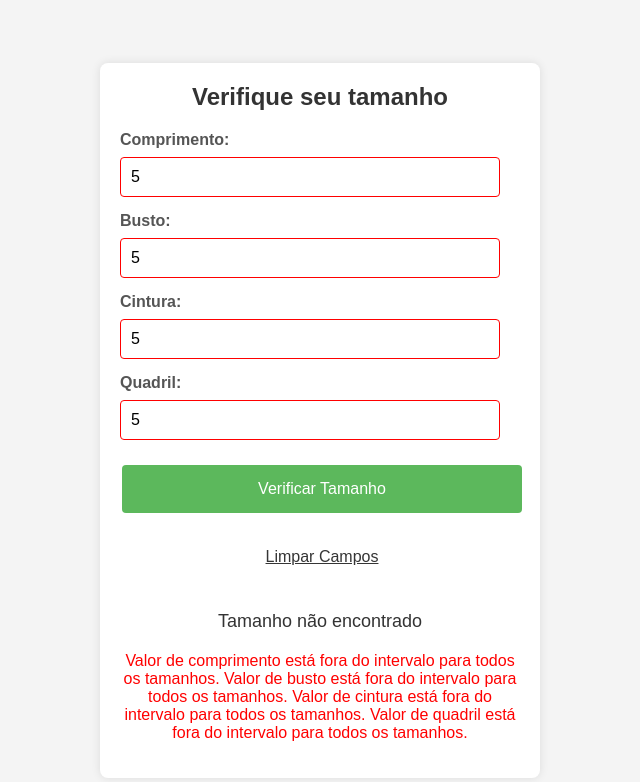
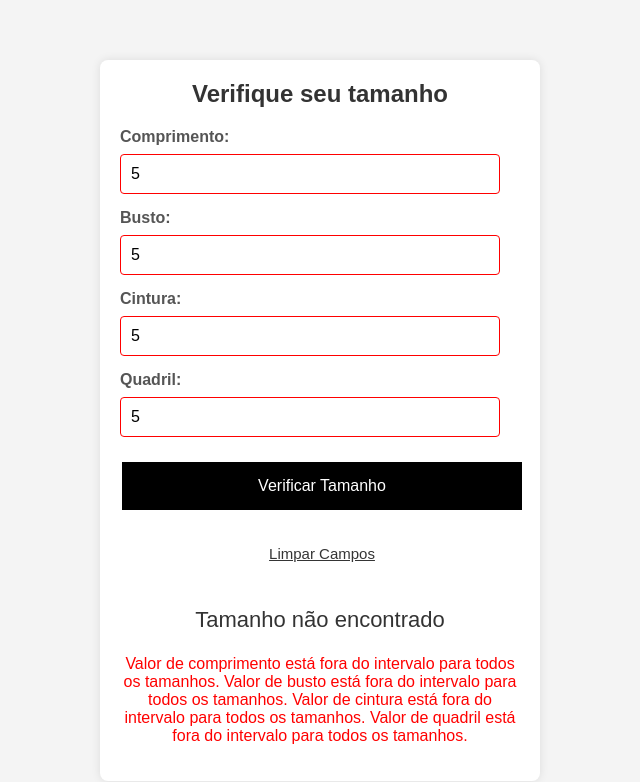
Before and after one commit to LochaydeOliveira/tabela-dinamica-tamanhos, a plain HTML site: page index.html in a window 1280 px wide. Both pictures are taken after typing "5", "5", "5", "5" into the empty fields and a click on the input "Verificar Tamanho". Shown: the whole page, without its empty margins (320-960 px from the left). Drawn offline with Linux system fonts and the light colour scheme.

Commit message:
Tabela V4

```diff
--- a/index.html
+++ b/index.html
@@ -53,7 +53,7 @@
         }
 
         input[type="submit"], input[type="button"] {
-            background-color: #5cb85c;
+            background-color: #000000;
             border: none;
             color: white;
             padding: 15px 20px;
@@ -63,17 +63,17 @@
             font-size: 16px;
             margin: 10px 2px;
             cursor: pointer;
-            border-radius: 4px;
             width: 100%;
+            transition: 150ms all;
         }
 
         input[type="submit"]:hover, input[type="button"]:hover {
-            background-color: #4cae4c;
+            background-color: #020202a6;
         }
 
         #resultado, #erro {
             margin-top: 20px;
-            font-size: 18px;
+            font-size: 22px;
             text-align: center;
             color: #333;
         }
@@ -88,6 +88,7 @@
             background: none!important;
             color: #353535;
             text-decoration: underline;
+            font-size: 15px;
         }
     </style>
 </head>
@@ -118,10 +119,10 @@
 <script>
 document.addEventListener('DOMContentLoaded', function() {
     const tamanhos = [
-        { tamanho: 'P', comprimento: [168, 170], busto: [90, 92], cintura: [68, 70], quadril: [100, 102] },
-        { tamanho: 'M', comprimento: [172, 174], busto: [94, 96], cintura: [72, 74], quadril: [104, 106] },
-        { tamanho: 'G', comprimento: [176, 178], busto: [98, 100], cintura: [76, 78], quadril: [108, 110] },
-        { tamanho: 'GG', comprimento: [180, 182], busto: [102, 104], cintura: [80, 82], quadril: [112, 114] },
+        { tamanho: 'P', comprimento: [168, 171], busto: [90, 93], cintura: [68, 71], quadril: [100, 103] },
+        { tamanho: 'M', comprimento: [172, 175], busto: [94, 97], cintura: [72, 75], quadril: [104, 107] },
+        { tamanho: 'G', comprimento: [176, 179], busto: [98, 101], cintura: [76, 79], quadril: [108, 111] },
+        { tamanho: 'GG', comprimento: [180, 183], busto: [102, 105], cintura: [80, 83], quadril: [112, 115] },
         { tamanho: 'XG', comprimento: [184, 186], busto: [106, 108], cintura: [84, 86], quadril: [116, 118] },
     ];
 
```
